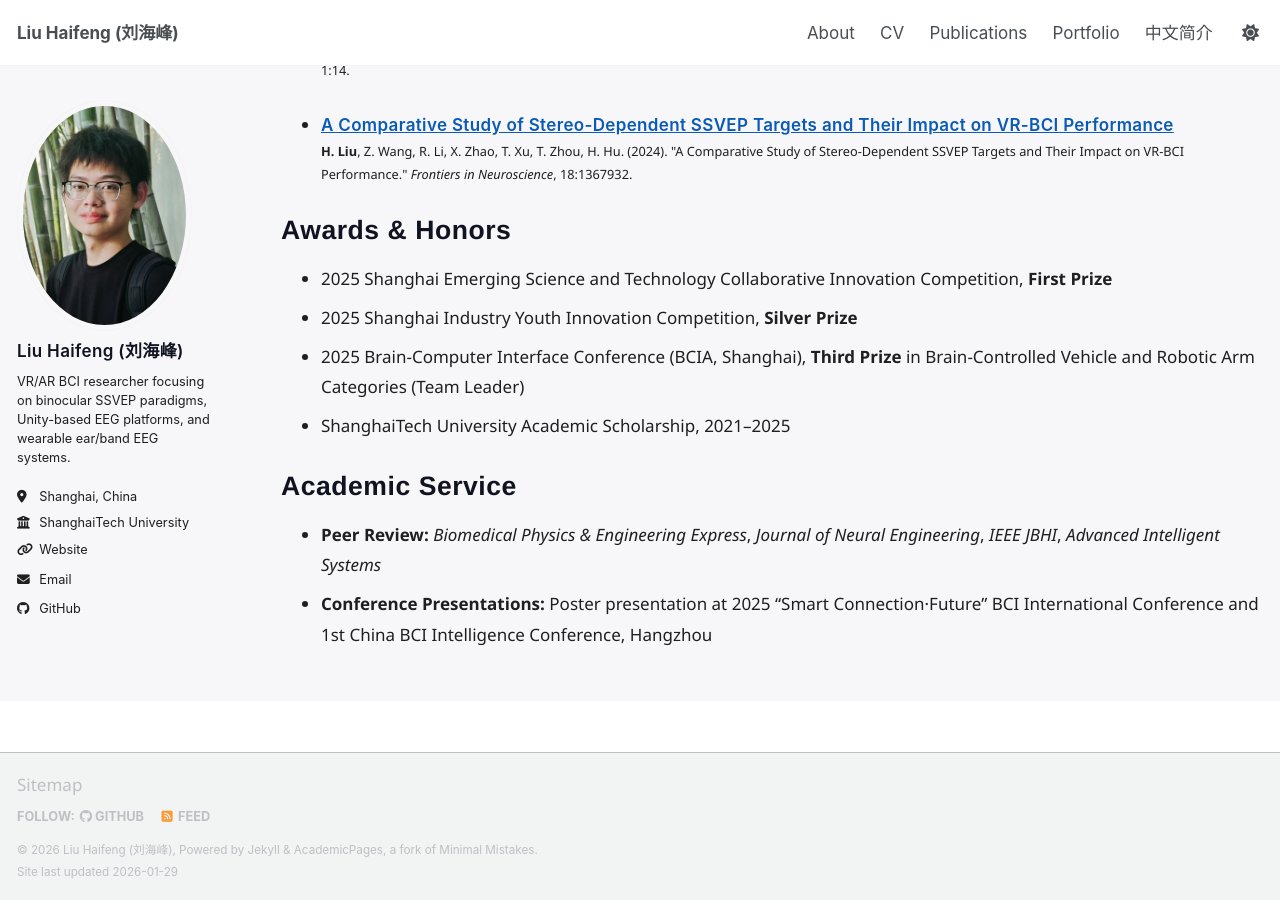
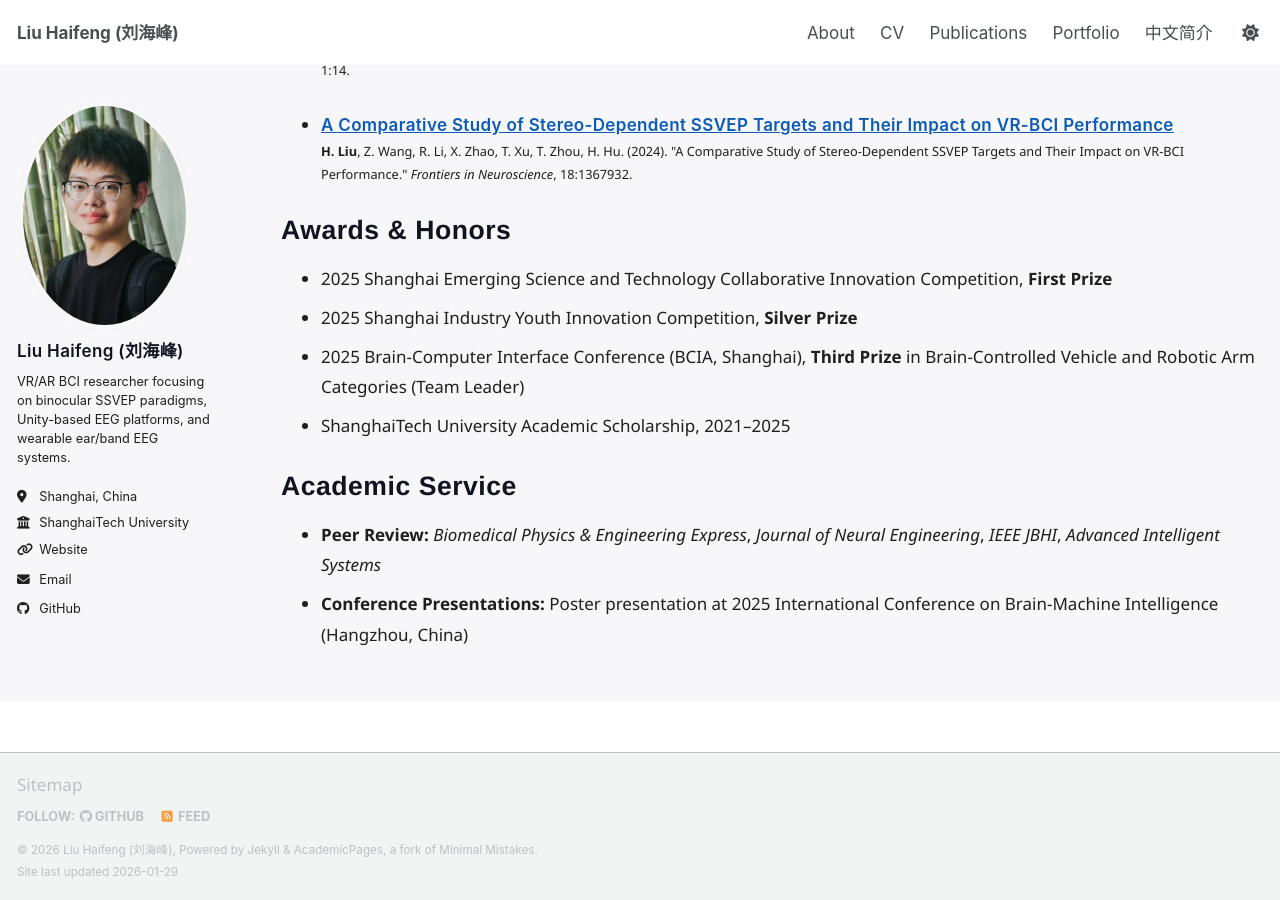
Before and after one commit to 7h4Worker/liuhf1999, a Jekyll site: the page built from _pages/cv.md, in a window 1280 px wide and 900 px high, scrolled down 2171 px. Built offline with Jekyll 4.4.1, drawn with Linux system fonts in a browser that asks for light colours; a script bundle is joined from its source files by our own code; library files that are not in the unit come from our copies.

Commit message:
修改会议英文名称

```diff
--- a/_pages/cv.md
+++ b/_pages/cv.md
@@ -66,4 +66,4 @@ Academic Service
 ================
 
 * **Peer Review:** *Biomedical Physics & Engineering Express*, *Journal of Neural Engineering*, *IEEE JBHI*, *Advanced Intelligent Systems*
-* **Conference Presentations:** Poster presentation at 2025 "Smart Connection·Future" BCI International Conference and 1st China BCI Intelligence Conference, Hangzhou
+* **Conference Presentations:** Poster presentation at 2025 International Conference on Brain-Machine Intelligence (Hangzhou, China)
```
